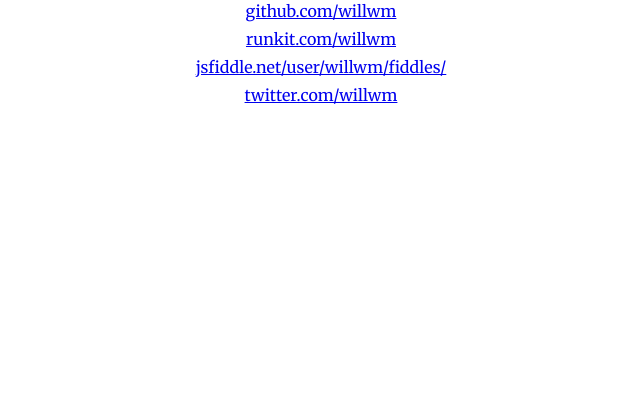
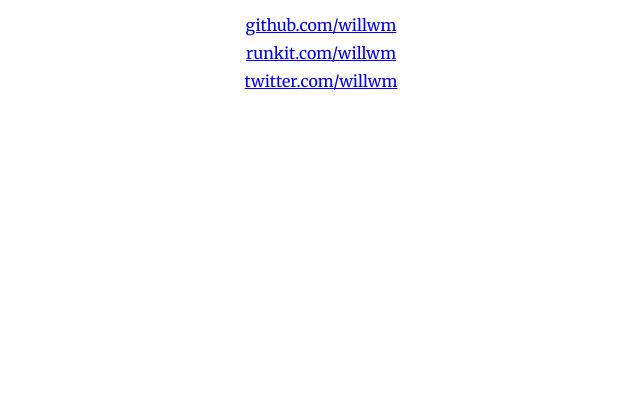
Before and after one commit to willwm/willwm.github.io, a plain HTML site: page index.html in a window 1280 px wide. Shown: the part 385-800 px from the top of the page, without its empty margins (319-959 px from the left). Drawn offline with Linux system fonts and the light colour scheme.

Commit message:
Update index.html

```diff
--- a/index.html
+++ b/index.html
@@ -15,7 +15,6 @@
         <ul>
             <li><a href="https://github.com/willwm">github.com/willwm</a></li>
             <li><a href="https://runkit.com/willwm">runkit.com/willwm</a></li>
-            <li><a href="http://jsfiddle.net/user/willwm/fiddles/">jsfiddle.net/user/willwm/fiddles/</a></li>
             <li><a href="https://twitter.com/willwm">twitter.com/willwm</a></li>
         </ul>
     </nav>
```
